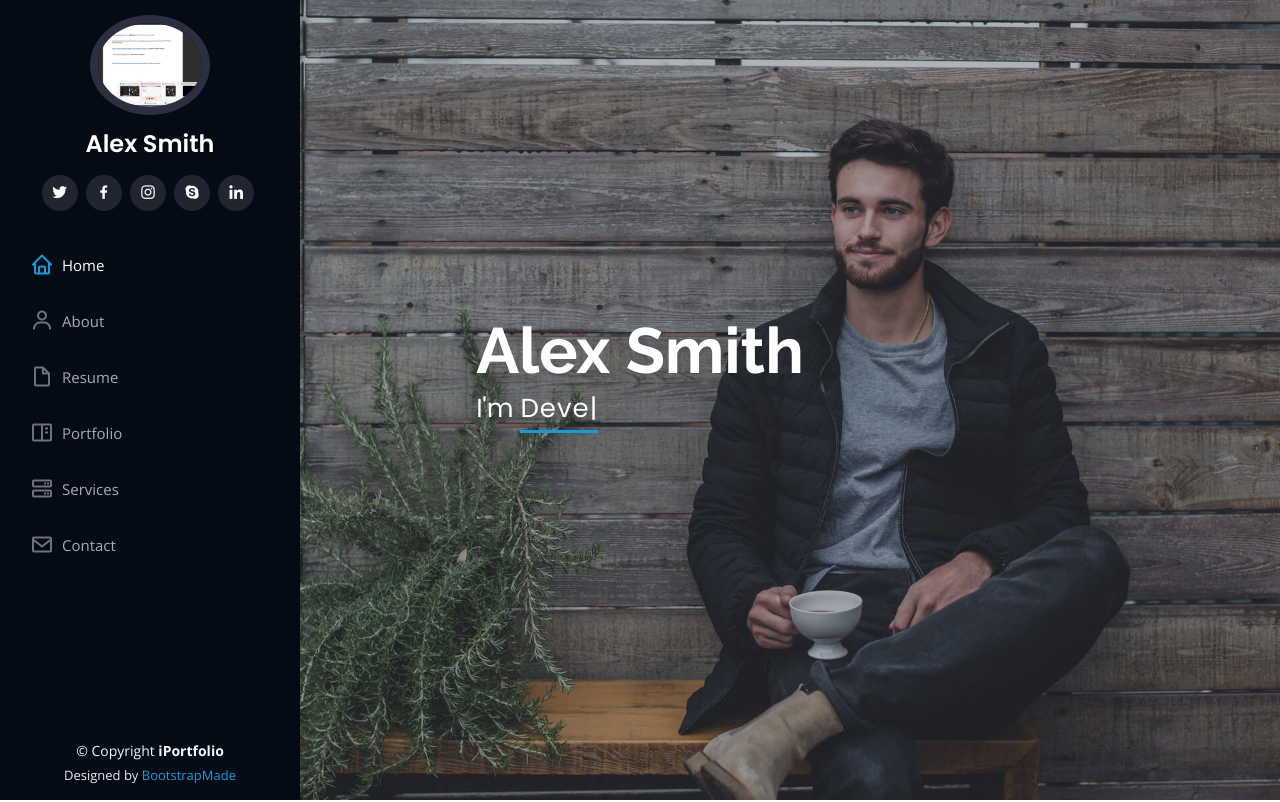
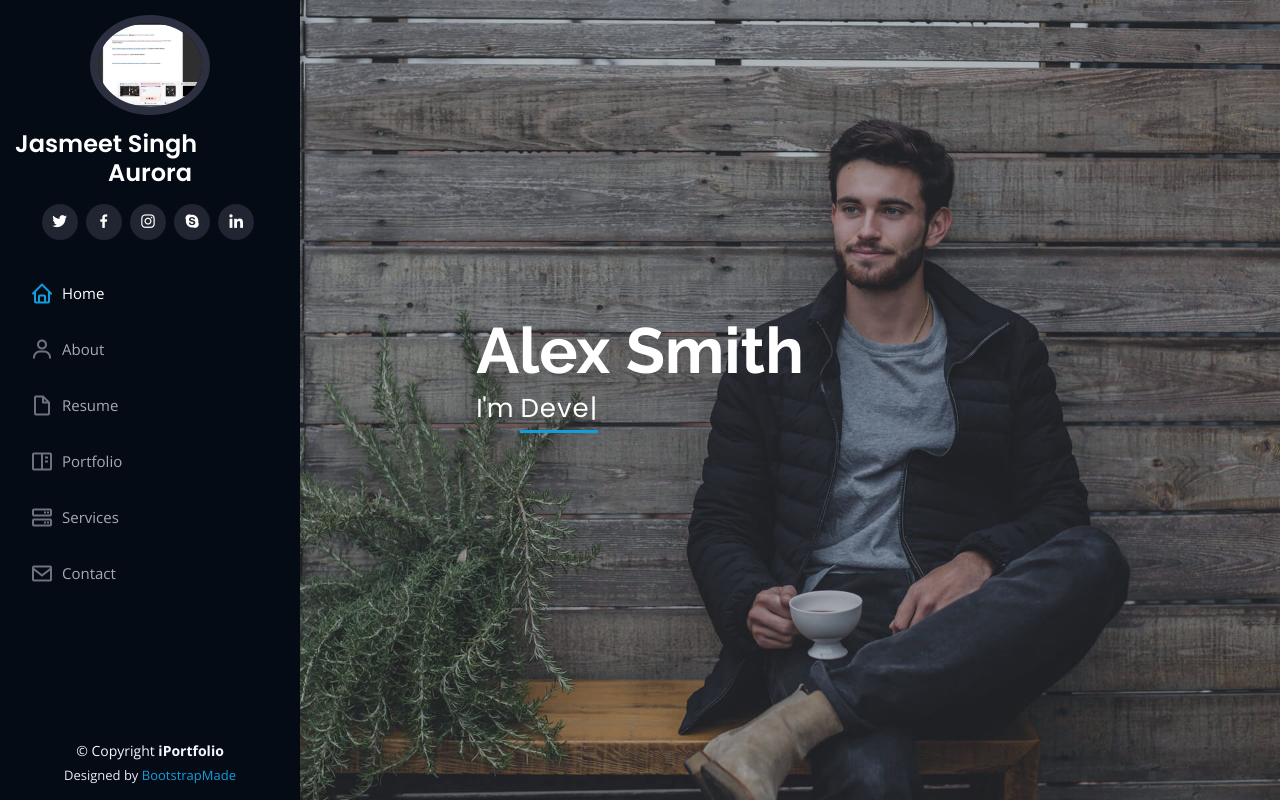
Before and after one commit to JasmeetSingh15/jasmeetsingh15.github.io, a plain HTML site: page index.html in a window 1280 px wide. Shown: the top 802 px of the page. Drawn offline with nearby package versions, Linux system fonts and the light colour scheme.

Commit message:
Update index.html

```diff
--- a/index.html
+++ b/index.html
@@ -47,7 +47,7 @@
 
       <div class="profile">
         <img src="assets/img/profile-img.jpg" alt="" class="img-fluid rounded-circle">
-        <h1 class="text-light"><a href="index.html">Alex Smith</a></h1>
+        <h1 class="text-light"><a href="index.html">Jasmeet Singh Aurora</a></h1>
         <div class="social-links mt-3 text-center">
           <a href="#" class="twitter"><i class="bx bxl-twitter"></i></a>
           <a href="#" class="facebook"><i class="bx bxl-facebook"></i></a>
```
